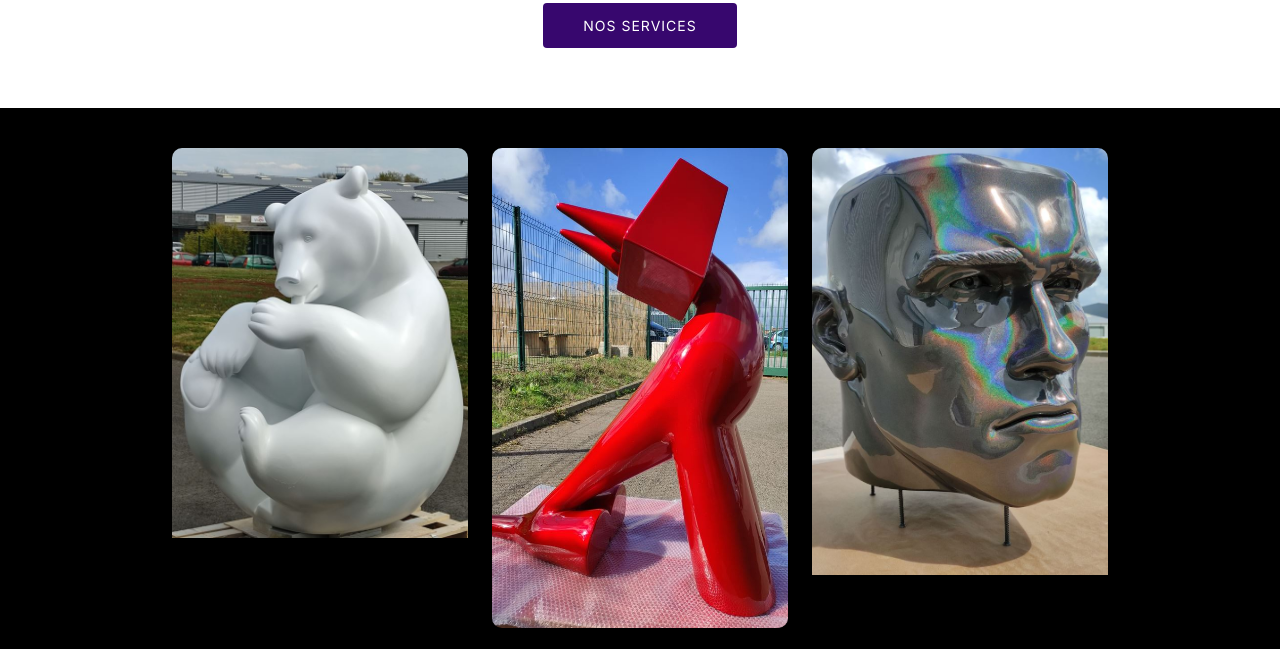
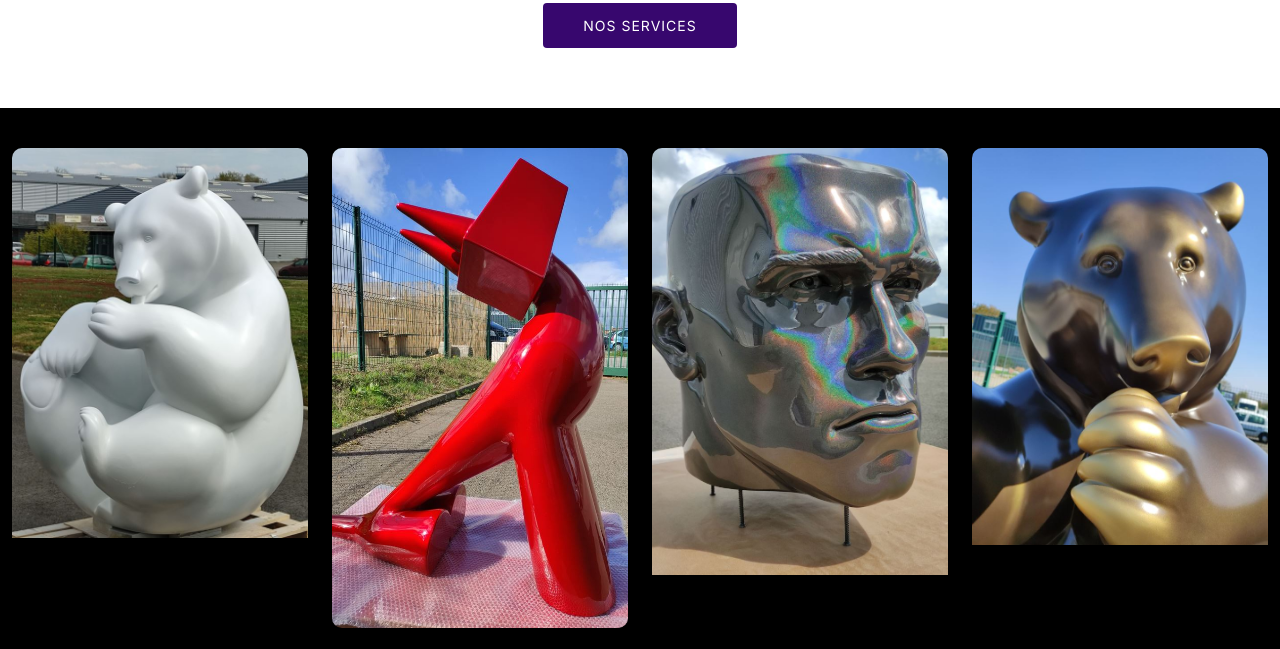
Before and after one commit to Mylene-bot/colormaker, a plain HTML site: page index.html in a window 1280 px wide. Shown: the part 837-1486 px from the top of the page. Drawn offline with nearby package versions, Linux system fonts and the light colour scheme; files whose address does not match are found by name.

Commit message:
Update index.html

```diff
--- a/index.html
+++ b/index.html
@@ -115,7 +115,7 @@
               </div>
             </div>
           </div>
-        <div class="col-xl-3 col-lg-4 col-md-6">
+          <div class="col-xl-3 col-lg-4 col-md-6">
             <div class="gallery-item h-100">
               <img src="assets/img/gallery/gallery-3.jpg" class="img-fluid" alt="">
               <div class="gallery-links d-flex align-items-center justify-content-center">
@@ -123,7 +123,7 @@
               </div>
             </div>
           </div>
-          <!--   <div class="col-xl-3 col-lg-4 col-md-6">
+          <div class="col-xl-3 col-lg-4 col-md-6">
             <div class="gallery-item h-100">
               <img src="assets/img/gallery/gallery-4.jpg" class="img-fluid" alt="">
               <div class="gallery-links d-flex align-items-center justify-content-center">
@@ -227,7 +227,7 @@
               </div>
             </div>
           </div>
- -->
+
         </div>
 
       </div>
```
